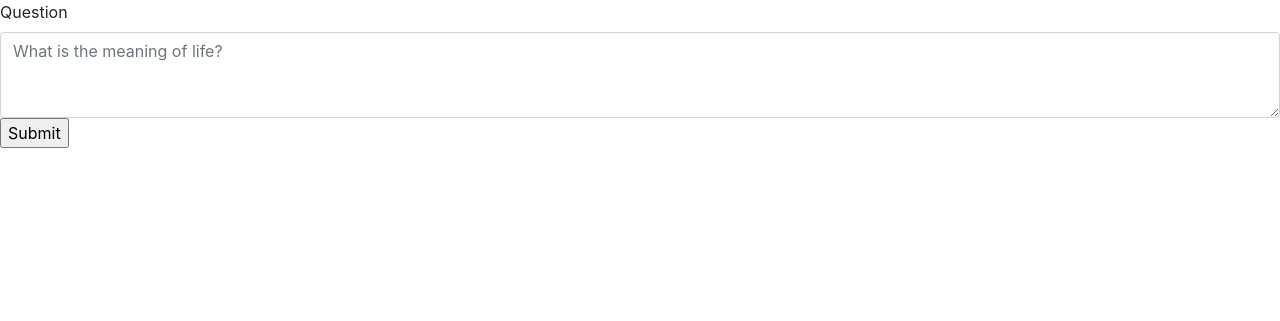
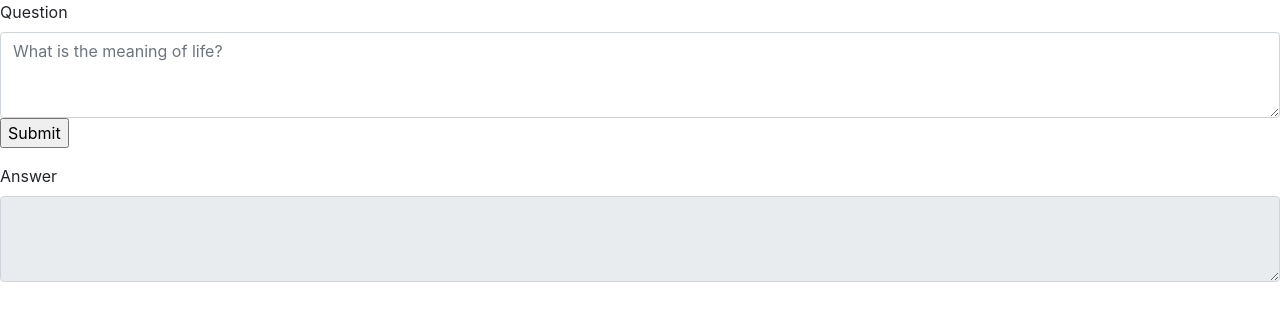
Before and after one commit to CornellDataScience/iFAQ, a Flask app: page /home in a window 1280 px wide. Shown: the part 58-379 px from the top of the page. Run offline with Flask 2, Linux system fonts and the light colour scheme; some libraries are stand-ins or nearby versions.

Commit message:
More frontend

```diff
--- a/app/templates/base.html
+++ b/app/templates/base.html
@@ -43,6 +43,7 @@
 
 {% block upload %}{% endblock %}
 {% block question %}{% endblock %}
+{% block answer %}{% endblock %}
 
 <script src="../static/js/bootstrap.min.js"></script>
 
--- a/app/templates/home.html
+++ b/app/templates/home.html
@@ -1,7 +1,6 @@
 {% extends 'base.html' %}
 
 {% block question %}
-
     <form method="post" action="{{ url_for('.app') }}">
         <div class="form-group">
             <label for="question">Question</label>
@@ -11,3 +10,12 @@
         </div>
     </form>
 {% endblock %}
+
+{% block answer %}
+    <form method="get" action="{{ url_for('.app') }}">
+        <div class="form-group">
+            <label for="answer">Answer</label>
+            <textarea class="form-control" id="question" rows="3" cols="60" readonly></textarea>
+        </div>
+    </form>
+{% endblock %}
```
